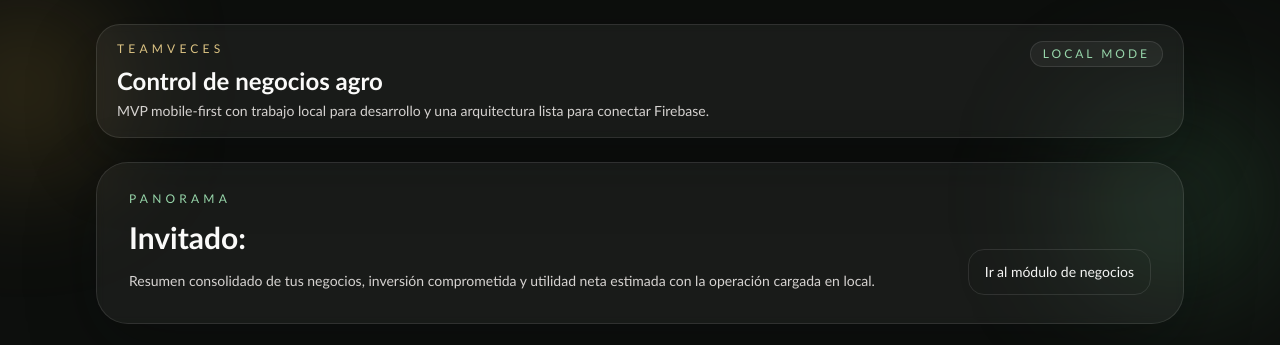
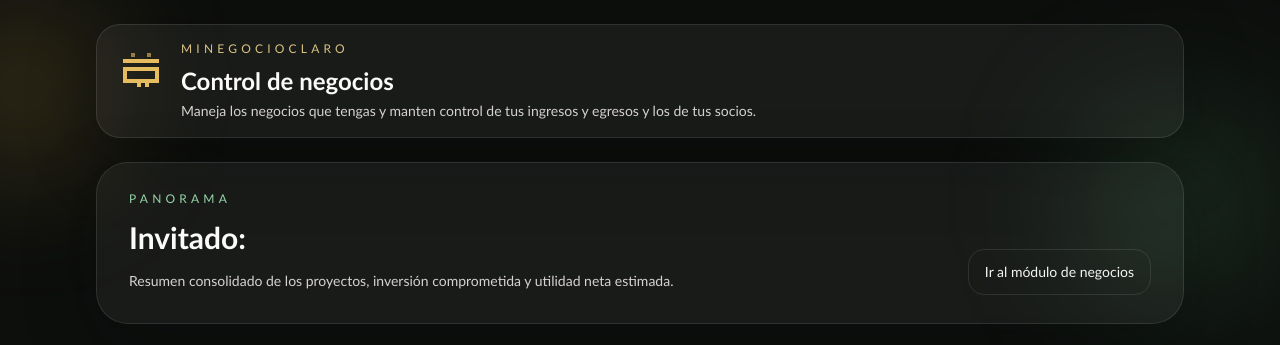
Before and after one commit to 28veces/MiNegocioClaro, a Nuxt app: page / in a window 1280 px wide. Shown: the top 345 px of the page. Built offline with nearby package versions, Linux system fonts and the light colour scheme; no server answers.

Commit message:
ajustes a los titulos y baners

```diff
--- a/layouts/default.vue
+++ b/layouts/default.vue
@@ -47,30 +47,54 @@ watch(
     </div>
 
     <div class="relative mx-auto flex min-h-screen w-full max-w-6xl flex-col px-4 pb-28 pt-6 sm:px-6 lg:px-8">
-      <header class="surface-card surface-glow mb-6 flex items-start justify-between gap-4 px-5 py-4">
+      <header class="surface-card surface-glow mb-6 flex items-start justify-between gap-6 px-5 py-4">
+        <!-- Lado izquierdo: Logo y título -->
+        <div class="flex items-start gap-4">
+          <!-- Logo -->
+          <div class="mt-1 flex-shrink-0">
+            <svg class="h-12 w-12 text-maize-400" fill="currentColor" viewBox="0 0 24 24">
+              <!-- Icono de campo/terreno -->
+              <path d="M3 7h18v2H3V7zm0 4h18v8H3v-8zm2 2v4h14v-4H5zm11 6h-2v2h2v-2zm-4 0h-2v2h2v-2z"/>
+              <rect x="7" y="4" width="2" height="2" fill="currentColor" opacity="0.6"/>
+              <rect x="15" y="4" width="2" height="2" fill="currentColor" opacity="0.6"/>
+            </svg>
+          </div>
+
           <div>
-          <p class="text-xs uppercase tracking-[0.35em] text-maize-300/90">TeamVeces</p>
-          <h1 class="mt-2 text-2xl font-semibold text-stone-50">Control de negocios agro</h1>
+            <p class="text-xs uppercase tracking-[0.35em] text-maize-300/90">MiNegocioClaro</p>
+            <h1 class="mt-2 text-2xl font-semibold text-stone-50">Control de negocios</h1>
             <p class="mt-1 max-w-2xl text-sm text-stone-300">
-            MVP mobile-first con trabajo local para desarrollo y una arquitectura lista para conectar Firebase.
+              Maneja los negocios que tengas y manten control de tus ingresos y egresos y los de tus socios.
             </p>
           </div>
+        </div>
 
-        <div class="flex flex-col items-end gap-2 text-right">
-          <span class="rounded-full border border-white/10 bg-white/5 px-3 py-1 text-xs uppercase tracking-[0.25em] text-leaf-300">
+        <!-- Lado derecho: Información de usuario -->
+        <div v-if="authStore.user" class="flex flex-col items-center gap-3 text-center">
+          <!-- Icono de usuario -->
+          <svg class="h-8 w-8 text-leaf-400" fill="currentColor" viewBox="0 0 24 24">
+            <path d="M12 2C6.48 2 2 6.48 2 12s4.48 10 10 10 10-4.48 10-10S17.52 2 12 2zm0 3c1.66 0 3 1.34 3 3s-1.34 3-3 3-3-1.34-3-3 1.34-3 3-3zm0 14.2c-2.5 0-4.71-1.28-6-3.22.03-1.99 4-3.08 6-3.08 1.99 0 5.97 1.09 6 3.08-1.29 1.94-3.5 3.22-6 3.22z"/>
+          </svg>
+
+          <!-- Nombre y rol -->
+          <div class="space-y-1">
+            <p class="text-sm font-medium text-stone-100">{{ authStore.user.name }}</p>
+            <p class="text-xs uppercase tracking-[0.2em] text-stone-400">{{ authStore.user.role }}</p>
+          </div>
+
+          <!-- Modo de datos -->
+          <span class="rounded-full border border-white/10 bg-white/5 px-2 py-1 text-xs uppercase tracking-[0.25em] text-leaf-300">
             {{ runtimeConfig.public.dataMode }} mode
           </span>
-          <div v-if="authStore.user" class="space-y-1">
-            <p class="text-sm font-medium text-stone-100">{{ authStore.user.name }}</p>
-            <p class="text-xs uppercase tracking-[0.2em] text-stone-400">{{ authStore.user.role }}</p>
+
+          <!-- Botón logout -->
           <button
-              class="rounded-full border border-white/10 px-3 py-1 text-xs font-medium text-stone-200 transition hover:border-maize-400 hover:text-maize-300"
+            class="rounded-full border border-white/10 px-3 py-1 text-xs font-medium text-stone-200 transition hover:border-maize-400 hover:text-maize-300 hover:bg-maize-400/10"
             type="button"
             @click="logout"
           >
             Cerrar sesión
           </button>
-          </div>
         </div>
       </header>
 
--- a/pages/index.vue
+++ b/pages/index.vue
@@ -29,7 +29,7 @@ const businessCards = computed(() => {
           <p class="text-xs uppercase tracking-[0.35em] text-leaf-300">Panorama</p>
           <h2 class="mt-3 text-3xl font-semibold text-stone-50">{{ authStore.roleLabel }}: {{ authStore.user?.name }}</h2>
           <p class="mt-3 max-w-3xl text-sm leading-7 text-stone-300">
-            Resumen consolidado de tus negocios, inversión comprometida y utilidad neta estimada con la operación cargada en local.
+            Resumen consolidado de los proyectos, inversión comprometida y utilidad neta estimada.
           </p>
         </div>
 
```
Lines whose indentation alone changed are shown as unchanged.
